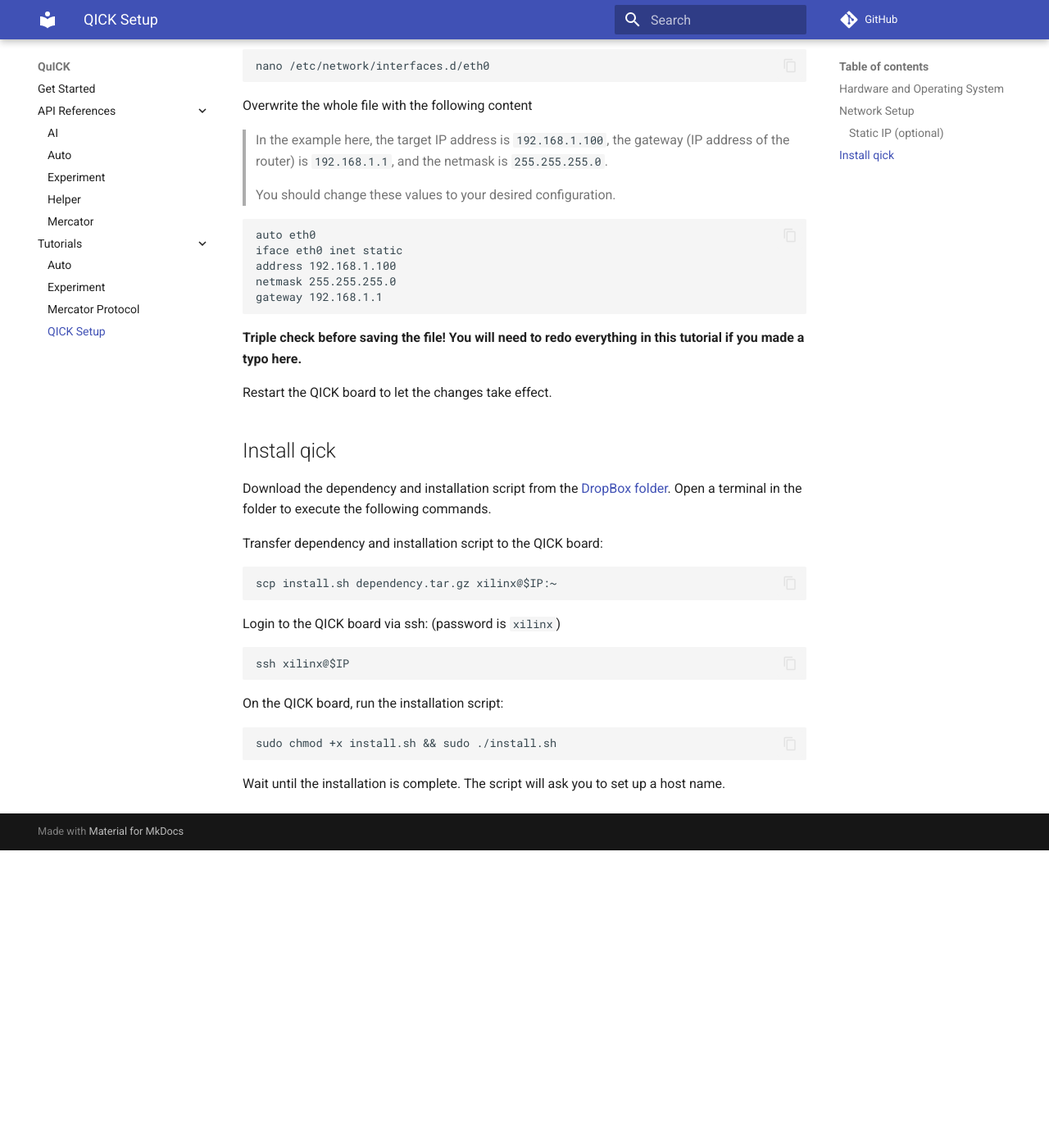
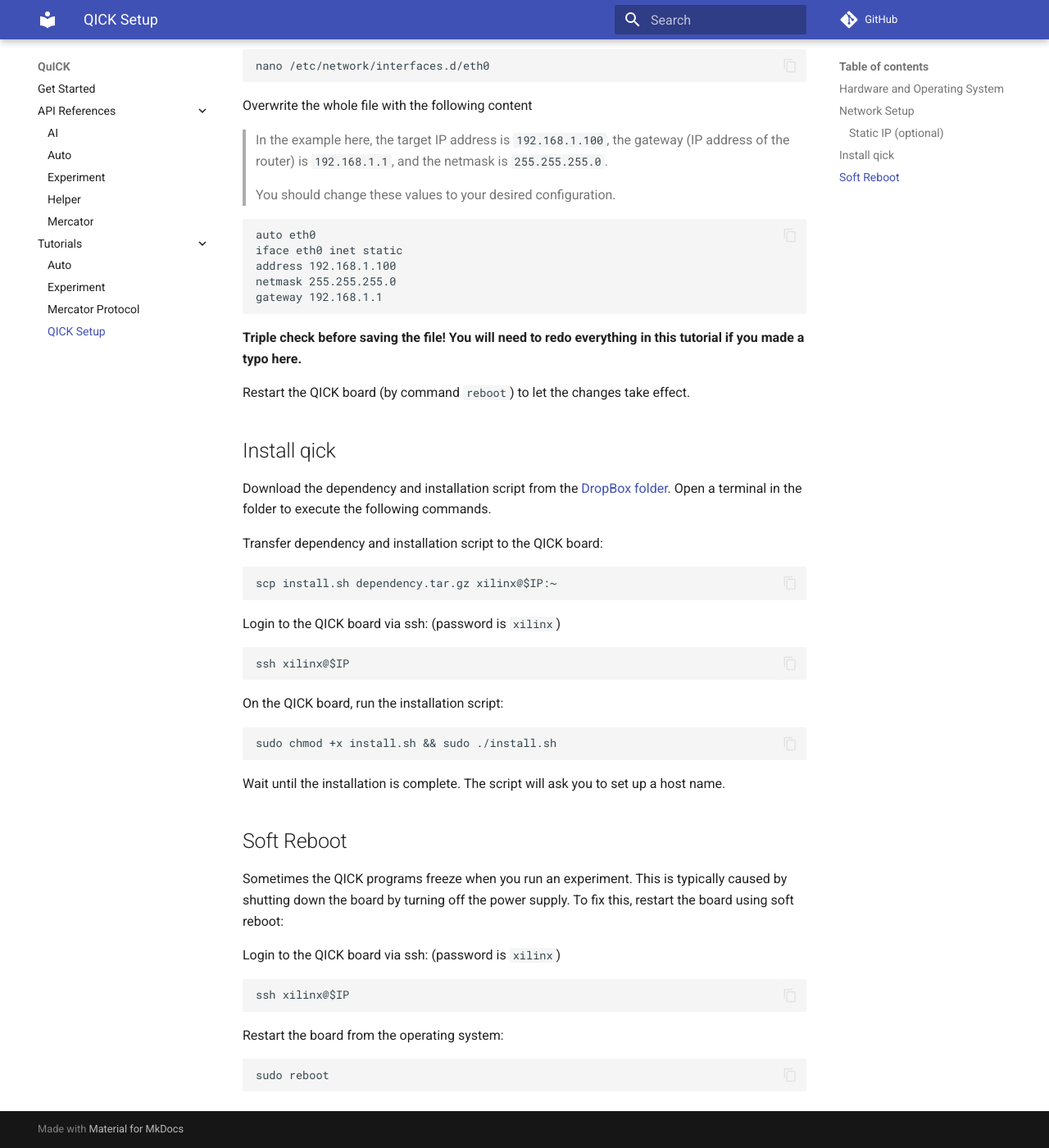
Before and after one commit to clelandlab/quick, an MkDocs documentation site: the page built from docs/Tutorials/qick.md, in a window 1280 px wide and 1400 px high, scrolled down 1088 px. Shown: the whole window at 82% size. Built offline with MkDocs 1.6.1 and Material for MkDocs 9.7.7, drawn with Linux system fonts in a browser that asks for light colours; comment, search, counter and statistics services are not loaded; before the commit the page ends 2125 px from its top, so only the background shows below that.

Commit message:
Add soft reboot in qick doc

````diff
--- a/docs/Tutorials/qick.md
+++ b/docs/Tutorials/qick.md
@@ -57,7 +57,7 @@
 
 **Triple check before saving the file! You will need to redo everything in this tutorial if you made a typo here.**
 
-Restart the QICK board to let the changes take effect.
+Restart the QICK board (by command `reboot`) to let the changes take effect.
 
 ## Install qick
 
@@ -82,3 +82,19 @@
 ```
 
 Wait until the installation is complete. The script will ask you to set up a host name.
+
+## Soft Reboot
+
+Sometimes the QICK programs freeze when you run an experiment. This is typically caused by shutting down the board by turning off the power supply. To fix this, restart the board using soft reboot:
+
+Login to the QICK board via ssh: (password is `xilinx`)
+
+```
+ssh xilinx@$IP
+```
+
+Restart the board from the operating system:
+
+```
+sudo reboot
+```
````
